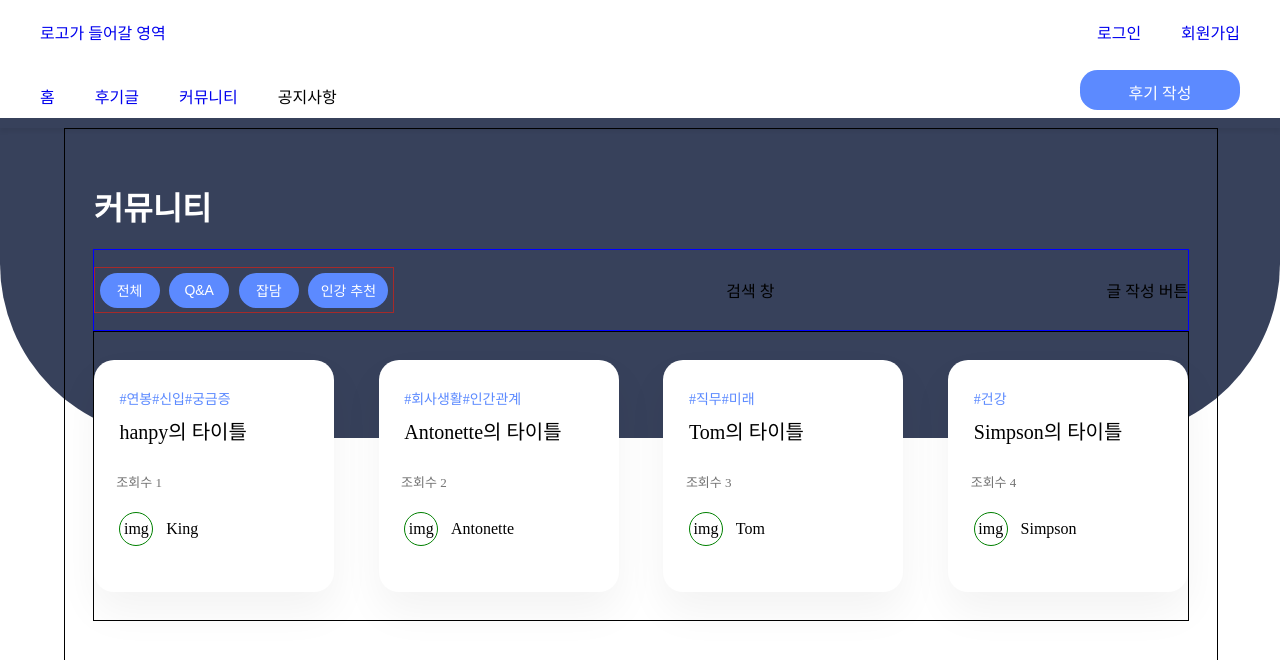
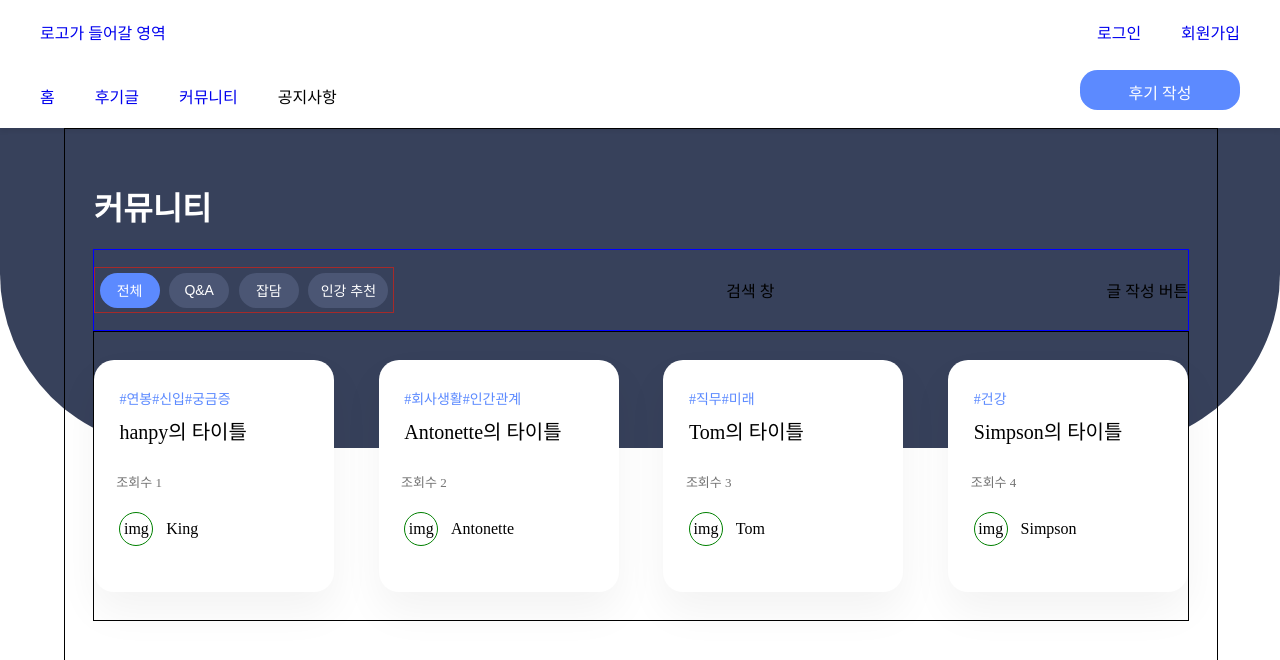
Before and after one commit to Interview-reviews/Interview-reviews-FE, a React (Create React App) app: page /Community in a window 1280 px wide. Shown: the top 660 px of the page. Built offline with nearby package versions, Linux system fonts and the light colour scheme; the HTML template or start-up script is replaced by a standard one.

Commit message:
feat(SortingButtons): 커뮤니티 메인 페이지 헤더의 정렬 버튼 구현

```diff
--- a/src/components/BackgroundRectangle/BackgroundRectangle.style.jsx
+++ b/src/components/BackgroundRectangle/BackgroundRectangle.style.jsx
@@ -5,7 +5,7 @@ const colors = {
   darkBlue: '#37415B',
 };
 
-const divStyle = color => css`
+const divStyle = (color = 'ligthBlue') => css`
   width: 100%;
   height: 20em;
 
@@ -13,7 +13,6 @@ const divStyle = color => css`
   border-radius: 0px 0px 174.5px 174.5px;
 
   position: absolute;
-  top: 118px;
 
   z-index: -3;
 `;
--- a/src/components/Community/SortingButtons/SortingButtons.jsx
+++ b/src/components/Community/SortingButtons/SortingButtons.jsx
@@ -1,7 +1,9 @@
 /** @jsxImportSource @emotion/react */
 import { css } from '@emotion/react';
 
-const buttonStyle = width => css`
+import { useState } from 'react';
+
+const buttonStyle = (color, width) => css`
   width: ${width}px;
   height: 35px;
 
@@ -12,35 +14,63 @@ const buttonStyle = width => css`
   font-size: 14px;
 
   color: white;
-  background: #5c8aff;
+  background: ${color};
 
   margin: 0.3rem;
+
+  cursor: pointer;
 `;
 
-const buttons = [
+const buttonContainer = css`
+  display: flex;
+  border: 1px solid brown;
+`;
+
+const buttonArray = [
   {
     title: '전체',
     width: 60,
+    background: '#5c8aff',
   },
   {
     title: 'Q&A',
     width: 60,
+    background: '#4B5674',
   },
   {
     title: '잡담',
     width: 60,
+    background: '#4B5674',
   },
   {
     title: '인강 추천',
     width: 80,
+    background: '#4B5674',
   },
 ];
 
+// 새로고침을 하면 버튼의 색상이 초기화됩니다.
+// 선택된 버튼을 저장하거나, 각 페이지마다의 스타일을 변경해야 합니다.
 export default function SortingButtons() {
+  const [buttons, setButtons] = useState(buttonArray);
+  const selectedColor = '#5c8aff';
+  const defaultColor = '#4B5674';
+
+  const onClickHandler = (e, title) => {
+    setButtons(
+      buttons.map(button => {
+        if (button.title !== title) {
+          return { ...button, background: defaultColor };
+        }
+        return { ...button, background: selectedColor };
+      })
+    );
+  };
+
   return (
-    <div style={{ border: '1px solid brown', display: 'flex' }}>
-      {buttons.map(({ title, width }) => (
-        <button key={title} css={buttonStyle(width)}>
+    <div css={buttonContainer}>
+      {buttons.map(({ title, width, background }) => (
+        <button key={title} css={buttonStyle(background, width)} onClick={e => onClickHandler(e, title)}>
           {title}
         </button>
       ))}
```
